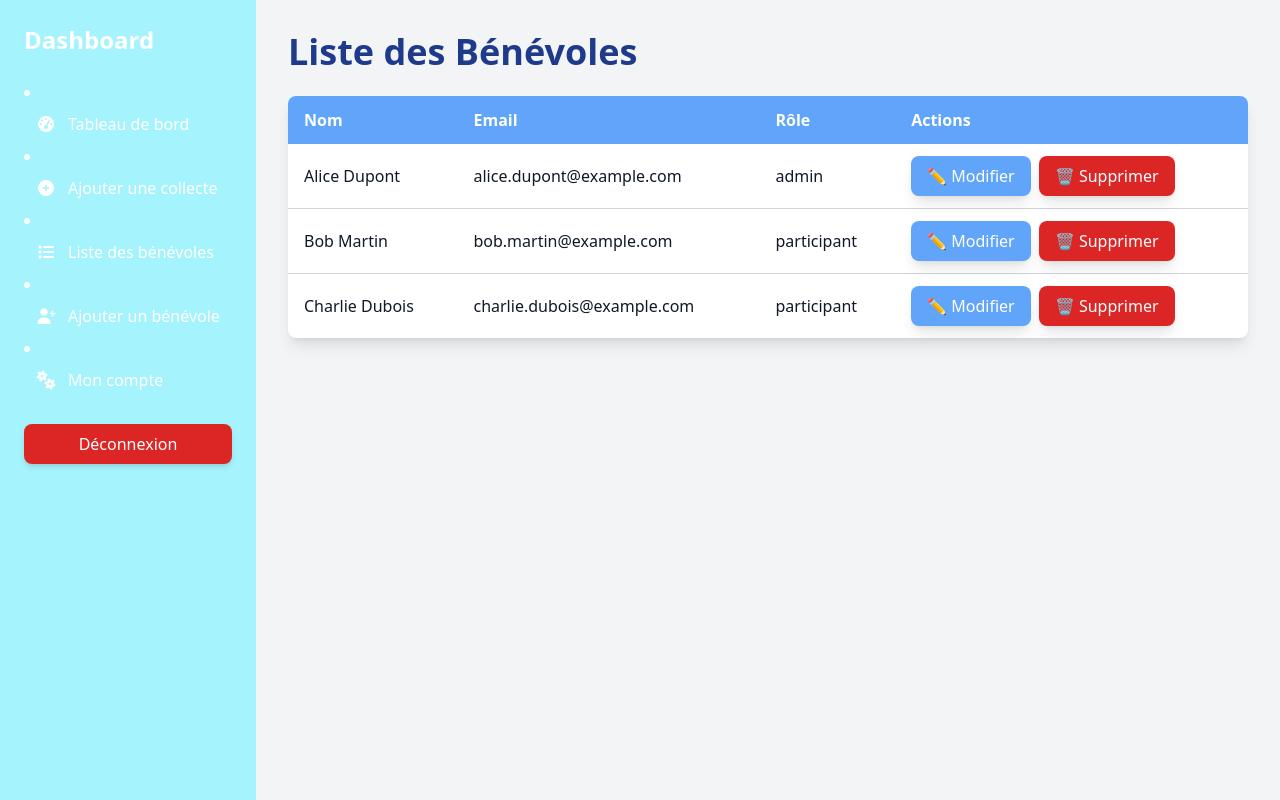
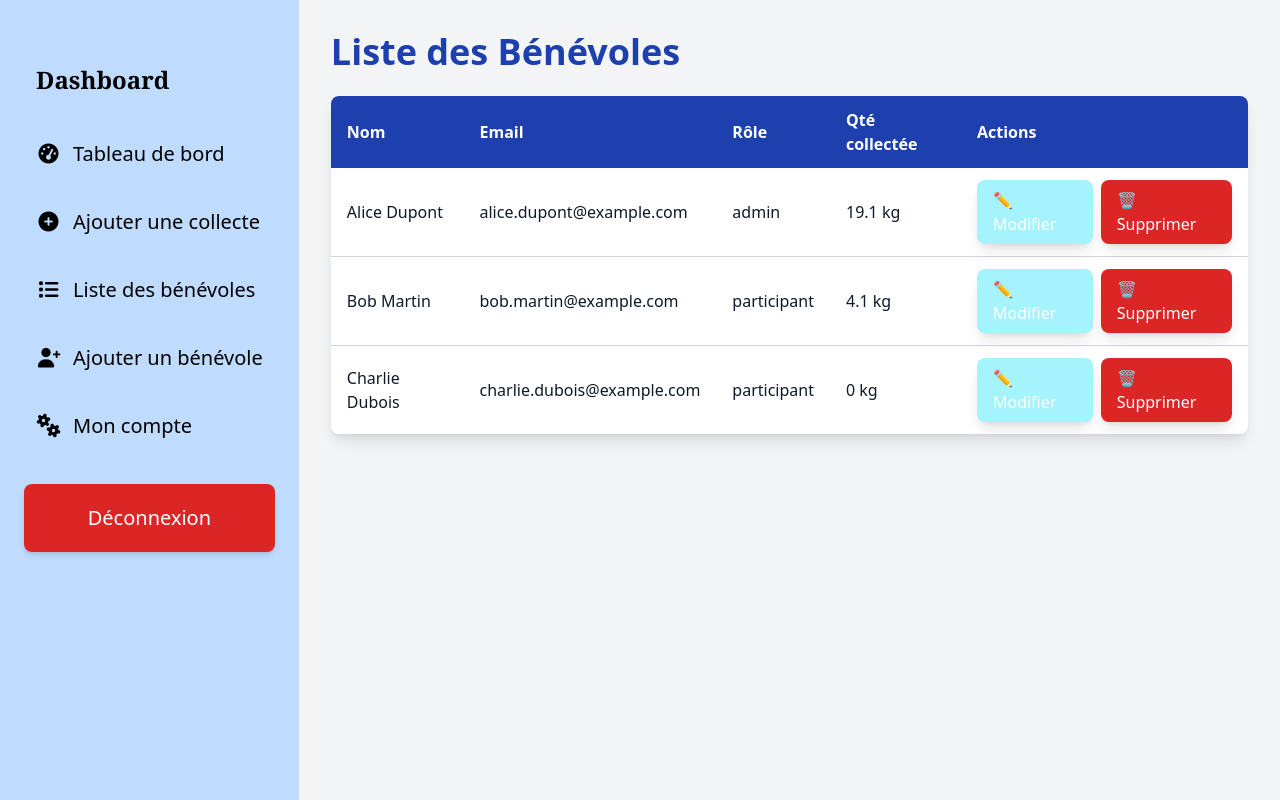
Before and after one commit to adatechschool/projet-backoffice-collecte-des-dechets-EcoTri, a PHP site: page /volunteer_list.php in a window 1280 px wide. Run offline with PHP 8.4, Linux system fonts and the light colour scheme; data comes from the database, SQL or seed files in the repository; some libraries are stand-ins or nearby versions.

Commit message:
ajout qté déchets par pers

```diff
--- a/php/volunteer_list.php
+++ b/php/volunteer_list.php
@@ -1,7 +1,14 @@
 <?php
 require 'config.php';
-// On écrit notre requête
-$sql = 'SELECT * FROM `benevoles`';
+// Requête SQL pour récupérer les bénévoles avec la quantité totale de déchets collectés
+$sql = '
+    SELECT benevoles.id, benevoles.nom, benevoles.email, benevoles.role,
+           ROUND(SUM(COALESCE(dechets_collectes.quantite_kg, 0)), 3) AS QTÉ_Totale
+    FROM benevoles
+    LEFT JOIN collectes ON benevoles.id = collectes.id_benevole
+    LEFT JOIN dechets_collectes ON collectes.id = dechets_collectes.id_collecte
+    GROUP BY benevoles.id, benevoles.nom, benevoles.email, benevoles.role
+';
 // On prépare la requête
 $query = $pdo->prepare($sql);
 // On exécute la requête
@@ -22,23 +29,23 @@ $result = $query->fetchAll(PDO::FETCH_ASSOC);
 <body class="bg-gray-100 text-gray-900">
 <div class="flex h-screen">
     <!-- Barre de navigation -->
-    <div class="bg-cyan-200 text-white w-64 p-6">
-        <h2 class="text-2xl font-bold mb-6">Dashboard</h2>
-            <li><a href="collection_list.php" class="flex items-center py-2 px-3 hover:bg-blue-800 rounded-lg"><i
+    <div class="bg-blue-200 text-black w-100 p-6">
+        <h2 class=" font-serif justify-center text-2xl font-bold mb-6 mt-10 px-3">Dashboard</h2>
+            <li class = "list-none"><a href="collection_list.php" class="text-xl flex items-center py-5 px-3 hover:bg-blue-400 rounded-lg"><i
                             class="fas fa-tachometer-alt mr-3"></i> Tableau de bord</a></li>
-            <li><a href="collection_add.php" class="flex items-center py-2 px-3 hover:bg-blue-800 rounded-lg"><i
+            <li class = "list-none"><a href="collection_add.php" class="text-xl flex items-center py-5 px-3 hover:bg-blue-400 rounded-lg"><i
                             class="fas fa-plus-circle mr-3"></i> Ajouter une collecte</a></li>
-            <li><a href="volunteer_list.php" class="flex items-center py-2 px-3 hover:bg-blue-800 rounded-lg"><i
+            <li class = "list-none"><a href="volunteer_list.php" class="text-xl flex items-center py-5 px-3 hover:bg-blue-400 rounded-lg"><i
                             class="fa-solid fa-list mr-3"></i> Liste des bénévoles</a></li>
-            <li>
-                <a href="user_add.php" class="flex items-center py-2 px-3 hover:bg-blue-800 rounded-lg">
+            <li class = "list-none">
+                <a href="user_add.php" class="text-xl flex items-center py-5 px-3 hover:bg-blue-400 rounded-lg">
                     <i class="fas fa-user-plus mr-3"></i> Ajouter un bénévole
                 </a>
             </li>
-            <li><a href="my_account.php" class="flex items-center py-2 px-3 hover:bg-blue-800 rounded-lg"><i
+            <li class = "list-none"><a href="my_account.php" class="text-xl flex items-center py-5 px-3 hover:bg-blue-400 rounded-lg"><i
                             class="fas fa-cogs mr-3"></i> Mon compte</a></li>
         <div class="mt-6">
-            <button onclick="logout()" class="w-full bg-red-600 hover:bg-red-700 text-white py-2 rounded-lg shadow-md">
+            <button onclick="logout()" class="text-xl w-full bg-red-600 hover:bg-red-700 text-white py-5 rounded-lg shadow-md">
                 Déconnexion
             </button>
         </div>
@@ -47,34 +54,33 @@ $result = $query->fetchAll(PDO::FETCH_ASSOC);
     <!-- Contenu principal -->
     <div class="flex-1 p-8 overflow-y-auto">
         <!-- Titre -->
-        <h1 class="text-4xl font-bold text-blue-900 mb-6">Liste des Bénévoles</h1>
+        <h1 class="text-4xl font-bold text-blue-800 mb-6">Liste des Bénévoles</h1>
 
         <!-- Tableau des bénévoles -->
         <div class="overflow-hidden rounded-lg shadow-lg bg-white">
             <table class="w-full table-auto border-collapse">
-                <thead class="bg-blue-400 text-white">
+                <thead class="bg-blue-800 text-white">
                 <tr>
                     <th class="py-3 px-4 text-left">Nom</th>
                     <th class="py-3 px-4 text-left">Email</th>
                     <th class="py-3 px-4 text-left">Rôle</th>
+                    <th class="py-3 px-4 text-left">Qté collectée</th> <!-- Nouvelle colonne -->
                     <th class="py-3 px-4 text-left">Actions</th>
                 </tr>
                 </thead>
 
-
-
                 <tbody class="divide-y divide-gray-300">
-
                 <?php
                     foreach($result as $benevoles){
                 ?>
 
                 <tr class="hover:bg-gray-100 transition duration-200">
-                    <td class="py-3 px-4"><?= $benevoles['nom']?></td>
-                    <td class="py-3 px-4"><?= $benevoles['email']?></td>
-                    <td class="py-3 px-4"><?= $benevoles['role']?></td>
+                    <td class="py-3 px-4"><?= htmlspecialchars($benevoles['nom'], ENT_QUOTES, 'UTF-8') ?></td>
+                    <td class="py-3 px-4"><?= htmlspecialchars($benevoles['email'], ENT_QUOTES, 'UTF-8') ?></td>
+                    <td class="py-3 px-4"><?= htmlspecialchars($benevoles['role'], ENT_QUOTES, 'UTF-8') ?></td>
+                    <td class="py-3 px-4"><?= htmlspecialchars($benevoles['QTÉ_Totale'], ENT_QUOTES, 'UTF-8') ?> kg</td> <!-- Affichage de QTÉ -->
                     <td class="py-3 px-4 flex space-x-2">
-                    <a href="volunteer_edit.php?id=<?= $benevoles['id']?>"class="bg-blue-400 hover:bg-blue-500 text-white px-4 py-2 rounded-lg shadow-lg focus:outline-none focus:ring-2 focus:ring-blue-500 transition duration-200">
+                    <a href="volunteer_edit.php?id=<?= $benevoles['id']?>" class="bg-cyan-200 hover:bg-cyan-600 text-white px-4 py-2 rounded-lg shadow-lg focus:outline-none focus:ring-2 focus:ring-blue-500 transition duration-200">
                             ✏️ Modifier
                         </a>
                         <a href="volunteer_delete.php?id=<?= $benevoles['id'] ?>"
@@ -85,7 +91,7 @@ $result = $query->fetchAll(PDO::FETCH_ASSOC);
                 </tr>
                 <?php
                     }
-                    ?>
+                ?>
                 </tbody>
             </table>
         </div>
```
